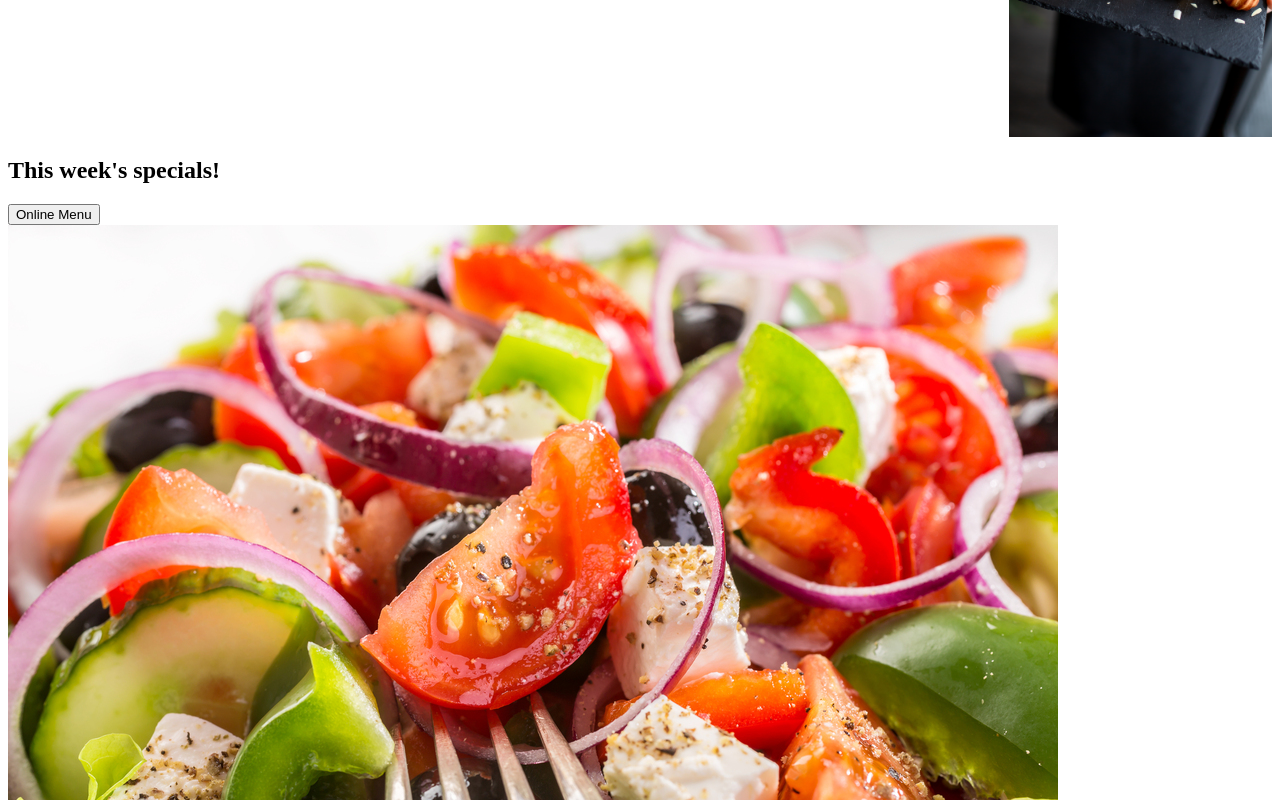
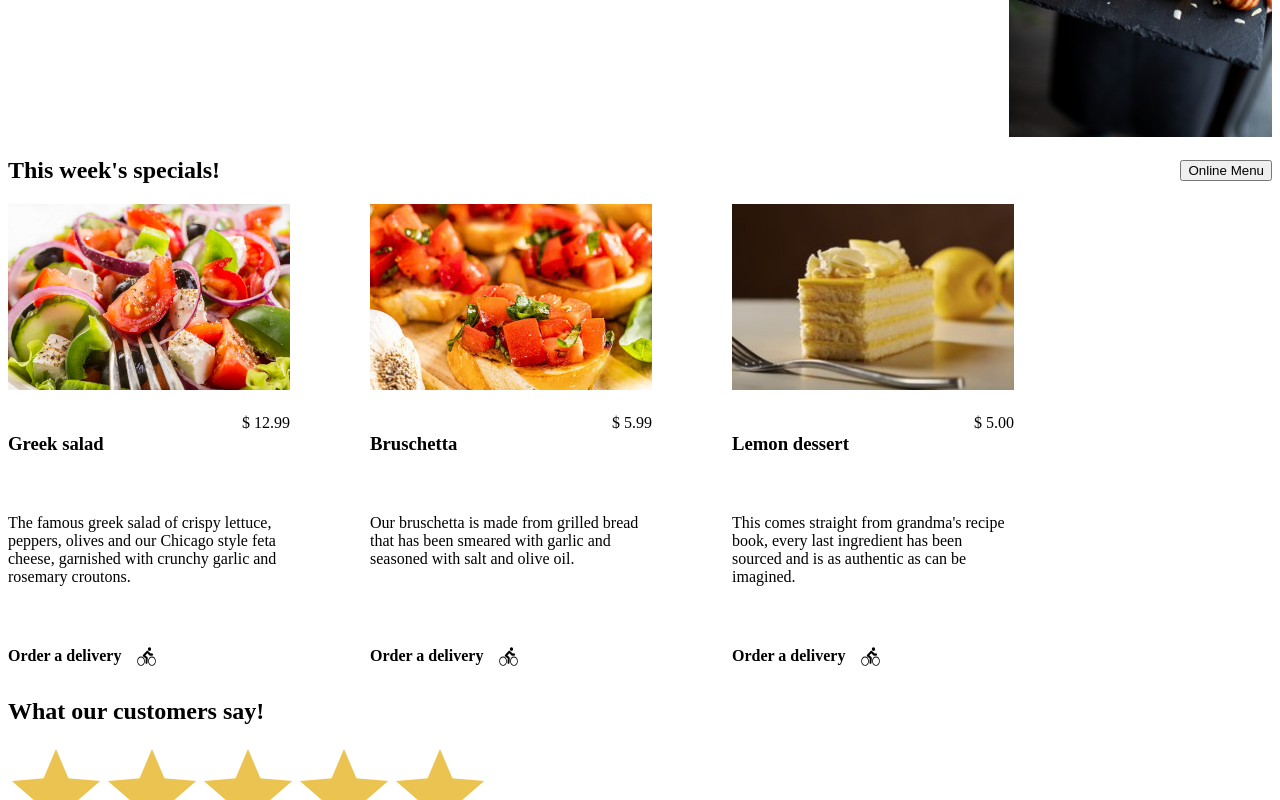
Before and after one commit to 4ndrs/cute-lemon, a React (Create React App) app: page / in a window 1280 px wide. Shown: the part 320-1120 px from the top of the page. Built offline with nearby package versions, Linux system fonts and the light colour scheme.

Commit message:
Add initial Highlights.css

```diff
--- /dev/null
+++ b/src/components/Home/Highlights.css
@@ -0,0 +1,58 @@
+.highlights > header {
+  display: flex;
+  justify-content: space-between;
+  align-items: center;
+}
+
+.specials {
+  overflow-x: auto;
+  white-space: nowrap;
+}
+
+.special-card .picture {
+  grid-area: special-card-picture;
+  height: 186px;
+  width: 100%;
+  object-fit: cover;
+}
+
+.special-card .title {
+  grid-area: special-card-title;
+  justify-self: start;
+}
+
+.special-card .price {
+  grid-area: special-card-price;
+  justify-self: end;
+}
+
+.special-card .description {
+  grid-area: special-card-description;
+  white-space: normal;
+  height: 80px;
+}
+
+.special-card .order-delivery {
+  grid-area: special-card-order-delivery;
+  display: flex;
+  align-items: center;
+  gap: 1em;
+}
+
+.special-card .bike-icon {
+  grid-area: bike-icon;
+  width: 19px;
+  height: 19px;
+}
+
+.special-card {
+  display: inline-grid;
+  grid-template-areas:
+    "special-card-picture special-card-picture"
+    "special-card-title special-card-price"
+    "special-card-description special-card-description"
+    "special-card-order-delivery .";
+  width: 282px;
+  height: 474px;
+  margin-right: 5em;
+}
--- a/src/components/Home/Highlights.tsx
+++ b/src/components/Home/Highlights.tsx
@@ -3,10 +3,12 @@ import { getSpecials } from "../../services/specials";
 
 import BikeIcon from "../../assets/bike.svg";
 
+import "./Highlights.css";
+
 import type { Dish } from "../../types";
 
 const Highlights = () => (
-  <section>
+  <section className="highlights">
     <header>
       <h1>This week's specials!</h1>
       <button>Online Menu</button>
@@ -33,25 +35,27 @@ const Specials = () => {
   }
 
   return (
-    <>
+    <div className="specials">
       {dishes.map((dish) => (
         <Card key={dish.id} dish={dish} />
       ))}
-    </>
+    </div>
   );
 };
 
 const Card = ({ dish }: { dish: Dish }) => (
-  <article>
-    <img src={dish.imageSrc} alt={dish.name} />
+  <article className="special-card">
+    <img className="picture" src={dish.imageSrc} alt={dish.name} />
 
-    <h3>{dish.name}</h3>
-    <span>$ {dish.price}</span>
+    <h3 className="title">{dish.name}</h3>
+    <span className="price">$ {dish.price.toFixed(2)}</span>
 
-    <p>{dish.description}</p>
+    <p className="description">{dish.description}</p>
 
-    <strong>Order a delivery</strong>
-    <img src={BikeIcon} alt="Bike" />
+    <div className="order-delivery">
+      <strong>Order a delivery</strong>
+      <img src={BikeIcon} className="bike-icon" alt="Delivery cyclist" />
+    </div>
   </article>
 );
 
```
